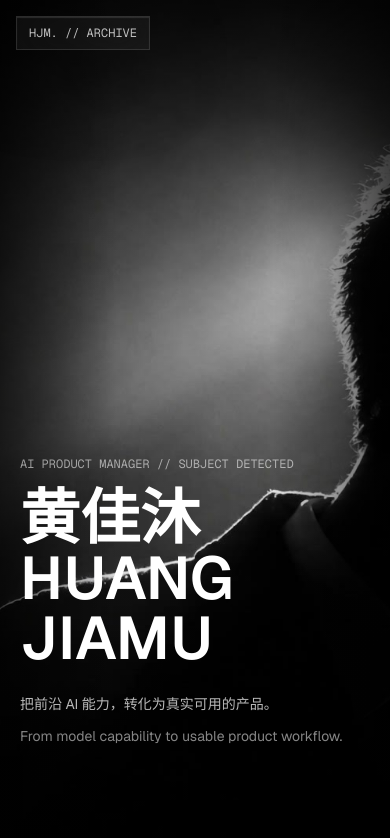
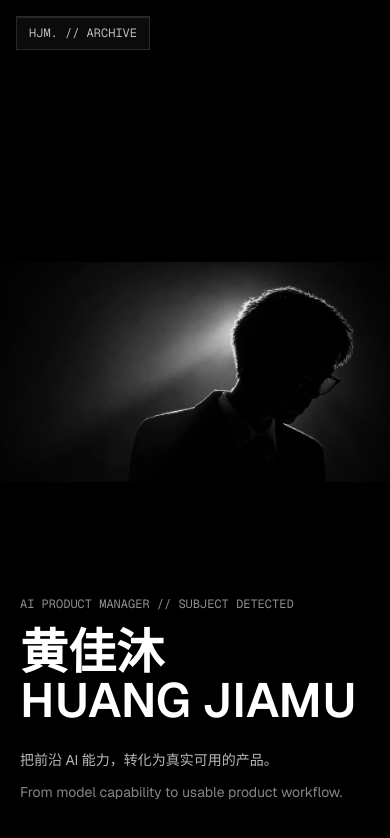
Before and after one commit to HHHJM845/HJM-Personal-website, a Next.js app: page / in a window 390 px wide. Shown: the top 838 px of the page. Built offline with nearby package versions, Linux system fonts and the light colour scheme.

Commit message:
Improve mobile hero frame fit

```diff
--- a/src/components/ArrivalExperience.tsx
+++ b/src/components/ArrivalExperience.tsx
@@ -94,11 +94,16 @@ export function ArrivalExperience() {
       context.setTransform(ratio, 0, 0, ratio, 0, 0);
       context.clearRect(0, 0, width, height);
 
-      const scale = Math.max(width / image.naturalWidth, height / image.naturalHeight);
+      const isMobile = width < 768;
+      const scale = isMobile
+        ? Math.min(width / image.naturalWidth, height / image.naturalHeight)
+        : Math.max(width / image.naturalWidth, height / image.naturalHeight);
       const drawWidth = image.naturalWidth * scale;
       const drawHeight = image.naturalHeight * scale;
       const x = (width - drawWidth) / 2;
-      const y = (height - drawHeight) / 2;
+      const y = isMobile
+        ? Math.max((height - drawHeight) * 0.42, 88)
+        : (height - drawHeight) / 2;
       context.drawImage(image, x, y, drawWidth, drawHeight);
     };
 
@@ -134,13 +139,14 @@ export function ArrivalExperience() {
   return (
     <section
       ref={sectionRef}
-      className="relative h-[310vh] bg-black md:h-[410vh]"
+      className="relative h-[290vh] bg-black md:h-[410vh]"
       id="arrival"
     >
       <div className="sticky top-0 h-dvh overflow-hidden bg-black">
         <canvas ref={canvasRef} className="absolute inset-0 h-full w-full" />
         <div className="pointer-events-none absolute inset-0 bg-[radial-gradient(circle_at_center,transparent_0%,rgba(0,0,0,0.18)_48%,rgba(0,0,0,0.74)_100%)]" />
         <div className="pointer-events-none absolute inset-0 bg-[linear-gradient(90deg,rgba(0,0,0,0.62),transparent_30%,transparent_70%,rgba(0,0,0,0.58))]" />
+        <div className="pointer-events-none absolute inset-x-0 bottom-0 h-52 bg-gradient-to-t from-black via-black/70 to-transparent md:hidden" />
 
         {loaded < FRAME_COUNT && (
           <div className="absolute inset-0 z-30 grid place-items-center bg-black">
@@ -191,12 +197,12 @@ export function ArrivalExperience() {
 
         <motion.div
           style={{ opacity: openingOpacity }}
-          className="pointer-events-none absolute bottom-24 left-5 z-10 max-w-[34rem] md:bottom-28 md:left-10"
+          className="pointer-events-none absolute bottom-10 left-5 right-5 z-10 max-w-[24rem] md:bottom-28 md:left-10 md:right-auto md:max-w-[34rem]"
         >
           <p className="font-mono text-xs uppercase text-white/56">
             AI Product Manager // Subject Detected
           </p>
-          <h1 className="mt-4 text-6xl font-semibold leading-none text-white sm:text-8xl">
+          <h1 className="mt-4 text-5xl font-semibold leading-none text-white sm:text-8xl">
             黄佳沐
             <br />
             HUANG JIAMU
```
